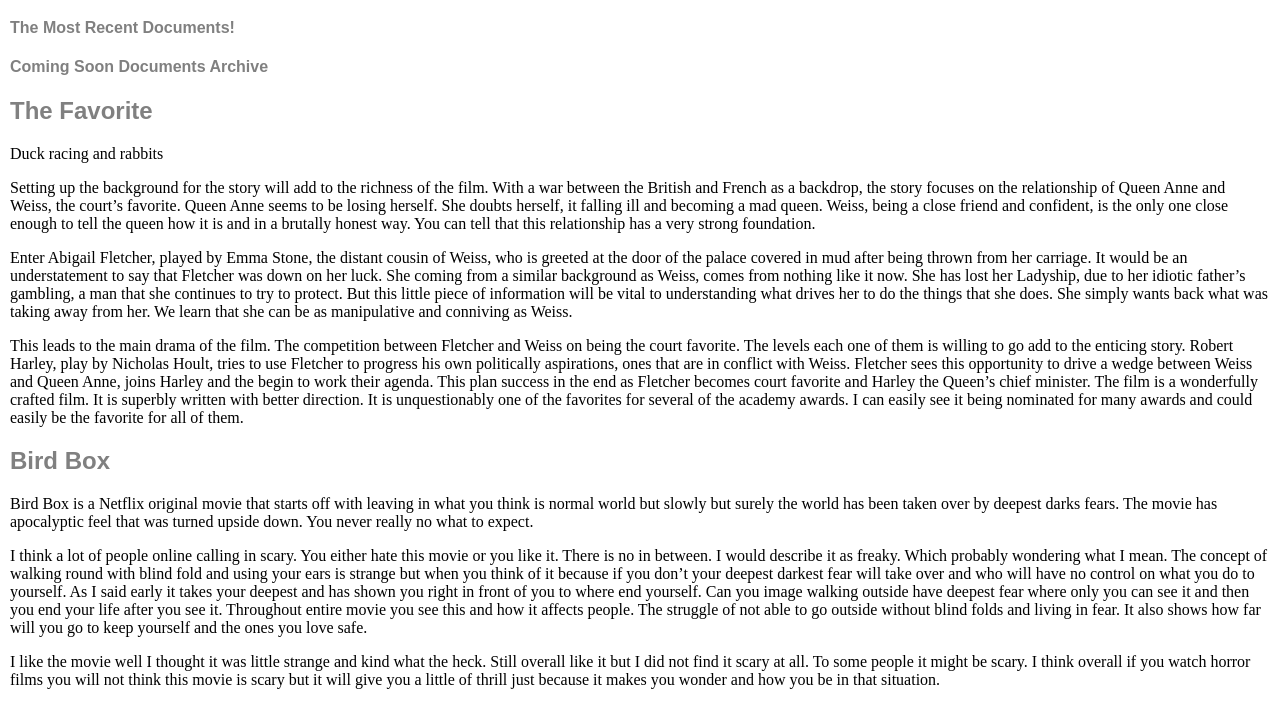
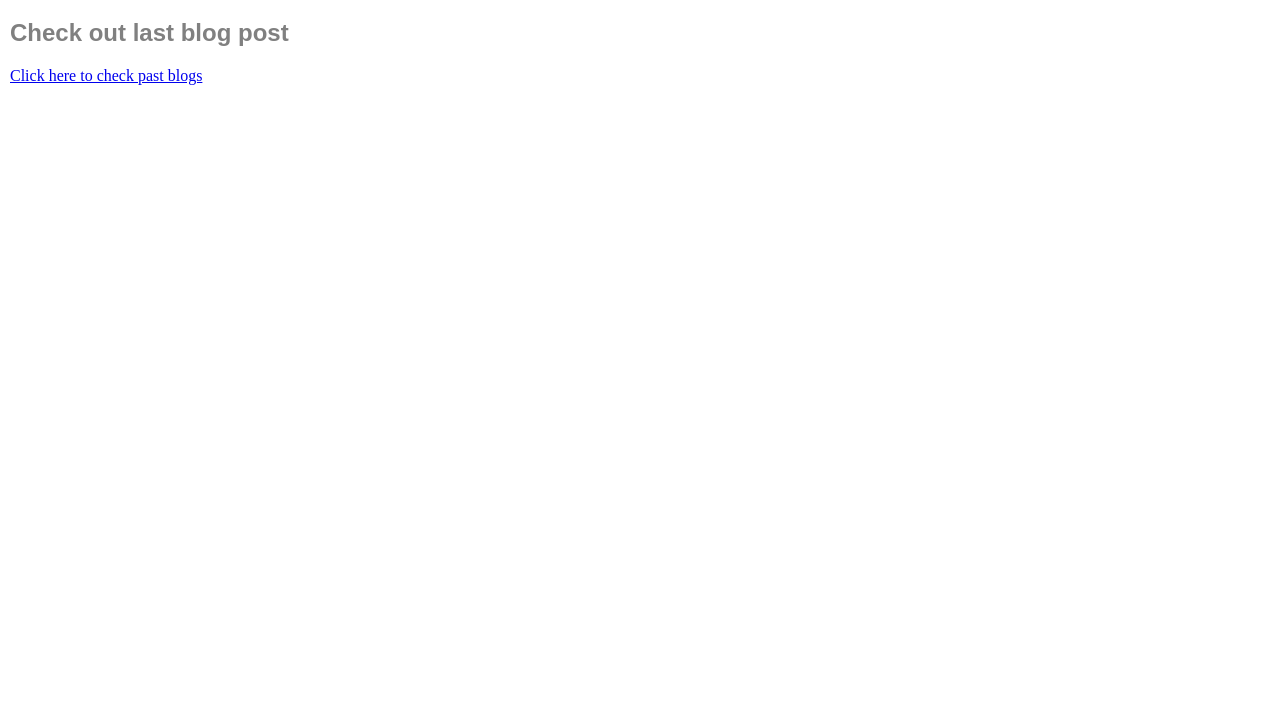
Before and after one commit to CardsFan89/MyProjects, a plain HTML site: page blog/index.html in a window 1280 px wide. Shown: the part 61-788 px from the top of the page. Drawn offline with Linux system fonts and the light colour scheme.

Commit message:
made changes to html and links to docs

```diff
--- a/blog/index.html
+++ b/blog/index.html
@@ -5,75 +5,19 @@
     <meta charset="UTF-8">
     <meta name="viewport" content="width=device-width, initial-scale=1.0">
     <meta http-equiv="X-UA-Compatible" content="ie=edge">
+    <link rel="stylesheet" href="https://use.fontawesome.com/releases/v5.7.2/css/all.css" integrity="sha384-fnmOCqbTlWIlj8LyTjo7mOUStjsKC4pOpQbqyi7RrhN7udi9RwhKkMHpvLbHG9Sr" crossorigin="anonymous">
     <link rel="stylesheet" href="../style.css">
+    <script src="https://mozilla.github.io/pdf.js/build/pdf.js"></script>
     <title>MediaFreaks Podcasts</title>
 
 </head>
-
+<h1>Welcome to our Blog</h1>
 <body>
 
-    <h1>Welcome to our Blog</h1>
-<h4>The Most Recent Documents!</h4>
-<h4>Coming Soon Documents Archive</h4>
-    <div class="blog">
 
+<h2> Check out last blog post</h2>
 
-    </div>
-
-    <h2>The Favorite</h2>
-
-<p>Duck racing and rabbits</p>
-
-<p>
-
-	Setting up the background for the story will add to the richness of the film. With a war between the British and French as a backdrop, the story focuses on the relationship of Queen Anne and Weiss, the court’s favorite. Queen Anne seems to be losing herself. She doubts herself, it falling ill and becoming a mad queen. Weiss, being a close friend and confident, is the only one close enough to tell the queen how it is and in a brutally honest way. You can tell that this relationship has a very strong foundation.
-</p>
-<p>
-    Enter Abigail Fletcher, played by Emma Stone, the distant cousin of Weiss, who is greeted at the door of the palace covered in mud after being thrown from her carriage. It would be an understatement to say that Fletcher was down on her luck. She coming from a similar background as Weiss, comes from nothing like it now. She has lost her Ladyship, due to her idiotic father’s gambling, a man that she continues to try to protect. But this little piece of information will be vital to understanding what drives her to do the things that she does. She simply wants back what was taking away from her. We learn that she can be as manipulative and conniving as Weiss.
-</p>
-<p>
-    This leads to the main drama of the film. The competition between Fletcher and Weiss on being the court
-    favorite. The levels each one of them is willing to go add to the enticing story. Robert Harley, play by
-    Nicholas Hoult, tries to use Fletcher to progress his own politically aspirations, ones that are in conflict
-    with Weiss. Fletcher sees this opportunity to drive a wedge between Weiss and Queen Anne, joins Harley and the
-    begin to work their agenda. This plan success in the end as Fletcher becomes court favorite and Harley the
-    Queen’s chief minister.
-    The film is a wonderfully crafted film. It is superbly written with better direction. It is unquestionably one
-    of the favorites for several of the academy awards. I can easily see it being nominated for many awards and
-    could easily be the favorite for all of them.
-
-    </p>
-
-    <h2>Bird Box</h2>
-
-    <p>
-        Bird Box is a Netflix original movie that starts off with leaving in what you think is normal world but slowly
-        but surely the world has been taken over by deepest darks fears. The movie has apocalyptic feel that was turned
-        upside down. You never really no what to expect.
-    </p>
-
-    <p>
-
-        I think a lot of people online calling in scary. You either hate this movie or you like it. There is no in
-        between. I would describe it as freaky. Which probably wondering what I mean. The concept of walking round with
-        blind fold and using your ears is strange but when you think of it because if you don’t your deepest darkest
-        fear will take over and who will have no control on what you do to yourself. As I said early it takes your
-        deepest and has shown you right in front of you to where end yourself. Can you image walking outside have
-        deepest fear where only you can see it and then you end your life after you see it.
-
-        Throughout entire movie you see this and how it affects people. The struggle of not able to go outside without
-        blind folds and living in fear. It also shows how far will you go to keep yourself and the ones you love safe.
-    </p>
-
-<p>
-    I like the movie well I thought it was little strange and kind what the heck. Still overall like it but I did
-    not find it scary at all. To some people it might be scary. I think overall if you watch horror films you will
-    not think this movie is scary but it will give you a little of thrill just because it makes you wonder and how
-    you be in that situation.
-
-    </p>
-
-
+<a href="https://docs.google.com/document/d/1b2APNROo7-exifJyt_g14NrFPh8_ApJZlmcGtzF8dak/edit?usp=sharing">Click here to check past blogs</a>
 
     <script src="../index.js"></script>
 </body>
```
Also changed, not shown: comingsoon.html (+8 -5 lines), index.js (line endings or trailing spaces), 1 other file.
